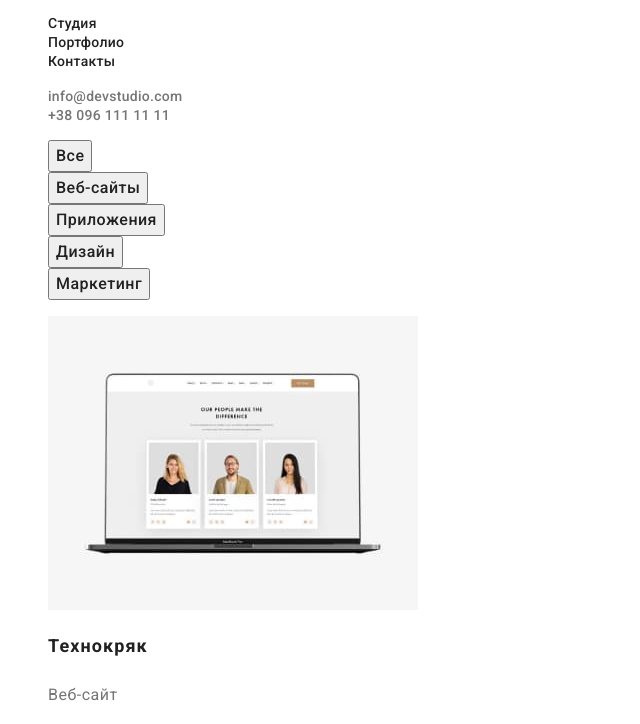
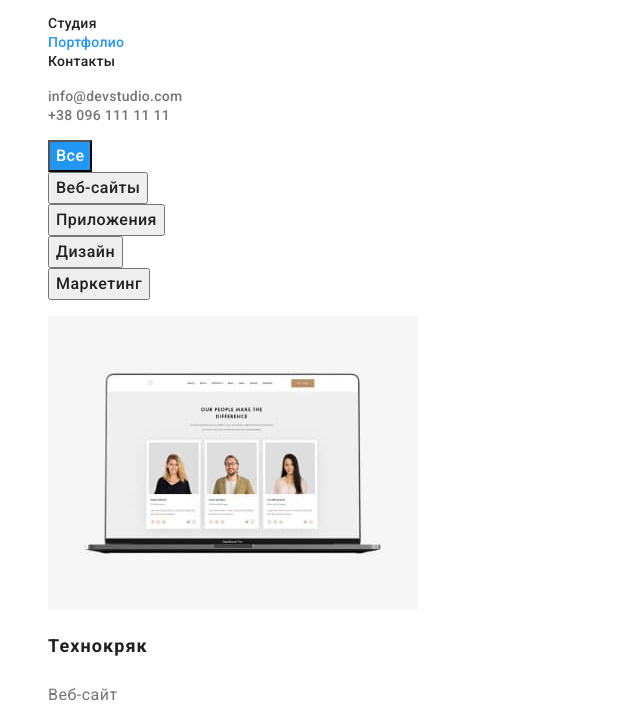
Before and after one commit to Pylypovych-Olha/goit-markup-hw-02, a plain HTML site: page portfolio.html in a window 1280 px wide. Shown: the part 41-765 px from the top of the page, without its empty margins (0-640 px from the left). Drawn offline with Linux system fonts and the light colour scheme.

Commit message:
добавила current page

```diff
--- a/css/style.css
+++ b/css/style.css
@@ -72,8 +72,13 @@ ul {
   letter-spacing: 0.02em;
   color: var(--title-color);
 }
+
 .list-portfolio:hover,
 .list-portfolio:focus {
+  color: var(--active-link-color);
+}
+
+.current {
   color: var(--active-link-color);
 }
 
@@ -219,6 +224,11 @@ ul {
   color: var(--main-color);
   background-color: var(--first-btn-color);
 }
+.portfolio-items .current {
+  color: var(--main-color);
+  background-color: var(--first-btn-color);
+}
+
 .portfolio-cards {
   background-color: var(--main-color);
 }
--- a/portfolio.html
+++ b/portfolio.html
@@ -24,7 +24,7 @@
         <!--navigation-->
         <ul class="header-item">
           <li><a href="./index.html" class="list-studio link">Студия</a></li>
-          <li><a href="./portfolio.html" class="list-portfolio link">Портфолио</a></li>
+          <li><a href="./portfolio.html" class="list-portfolio link current">Портфолио</a></li>
           <li><a href="" class="list-contacts link">Контакты</a></li>
         </ul>
       </nav>
@@ -39,7 +39,7 @@
         <!--скрытый заголовок-->
         <h1 class="visually-hidden">Примеры работ</h1>
         <ul class="portfolio-items">
-          <li><button type="button" class="btn-portfolio">Все</button></li>
+          <li><button type="button" class="btn-portfolio current">Все</button></li>
           <li><button type="button" class="btn-portfolio">Веб-сайты</button></li>
           <li><button type="button" class="btn-portfolio">Приложения</button></li>
           <li><button type="button" class="btn-portfolio">Дизайн</button></li>
```
Also changed, not shown: index.html (+1 -1 lines).
